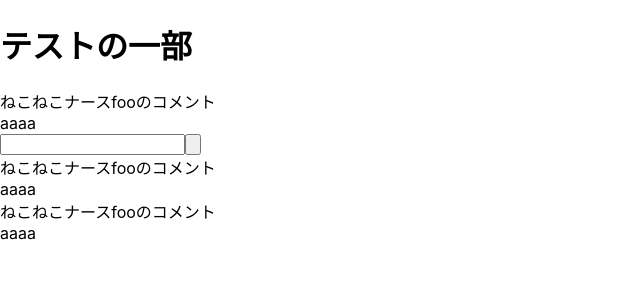
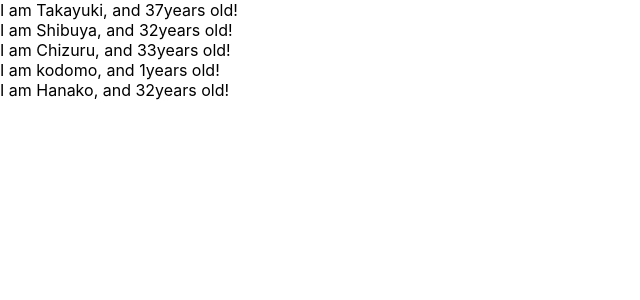
Before and after one commit to takakou19/react_traning, a React (Create React App) app: page / in a window 1280 px wide. Shown: the top 300 px of the page, without its empty margins (0-640 px from the left). Built offline with nearby package versions, Linux system fonts and the light colour scheme.

Commit message:
propsの練習
デフォルト値を渡すときはdefaultPorpsとして変数を定義しておけばおけ！

```diff
--- a/src/App.js
+++ b/src/App.js
@@ -1,28 +1,34 @@
 import React from 'react';
 
-const foo = "fooのコメント";
+function App() {
+    const profiles = [
+        {name: "Takayuki", age:37},
+        {name: "Shibuya", age:32},
+        {name: "Chizuru", age:33},
+        {name: "kodomo"}
+    ]
+    return (
+      <div>
+          {
+              profiles.map((profile, index) => {
+                  return <User name={profile.name} age={profile.age} key={index}/>
+              })
+          }
 
-function App() {
-  return (
-      <React.Fragment>
-          <h1>テストの一部</h1>
-          <Cat />
-
-          <input type="text" onClick={()=>{console.log("clicked!")}} />
-          <input type="button" onMouseLeave={()=>{console.log("aaaa")}}></input>
-
-          <Cat />
-          <Cat />
-      </React.Fragment>
+          <User name={"Hanako"} age={32} />
+      </div>
   );
 }
 
-const Cat = () => {
+const User = (props) => {
   return (
       <div>
-          <div>ねこねこナース{foo}</div>
-          <a>aaaa</a>
+          <div>I am {props.name}, and {props.age}years old!</div>
       </div>
   );
 }
+User.defaultProps={
+    age:1
+}
+
 export default App;
```
